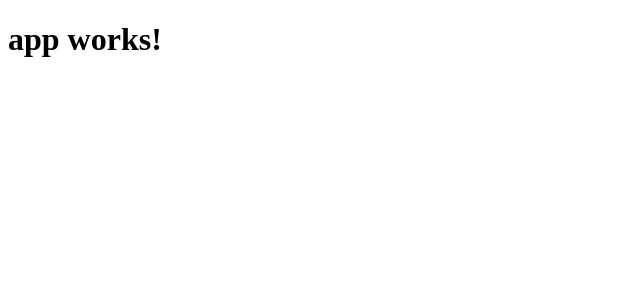
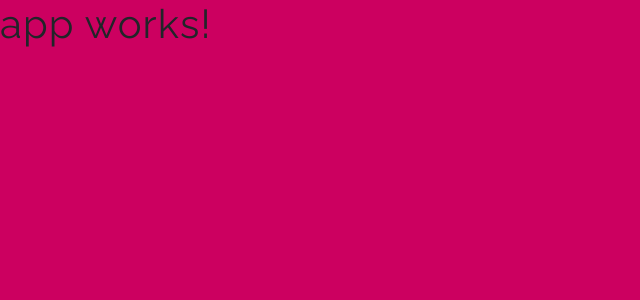
Before and after one commit to armin-es/point-of-sale-angular4, an Angular app: page / in a window 1280 px wide. Shown: the top 300 px of the page, without its empty margins (0-640 px from the left). Built offline with nearby package versions, Linux system fonts and the light colour scheme.

Commit message:
import bootstrap, fonts and body style

```diff
--- a/src/styles.css
+++ b/src/styles.css
@@ -1 +1,11 @@
 /* You can add global styles to this file, and also import other style files */
+@import "~bootstrap/dist/css/bootstrap.css";
+
+@import url('https://fonts.googleapis.com/css?family=Raleway:400,500i,600');
+@import url('https://fonts.googleapis.com/css?family=Lato');
+
+body {
+  background-color: #CC0060;
+  font-family: 'Raleway', sans-serif;
+  letter-spacing: 0.07em;
+}
```
